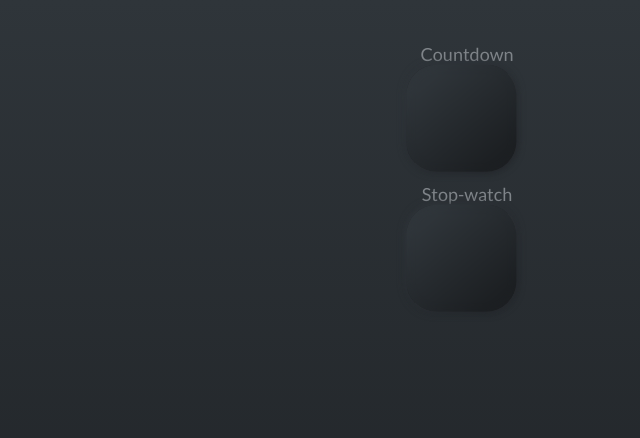
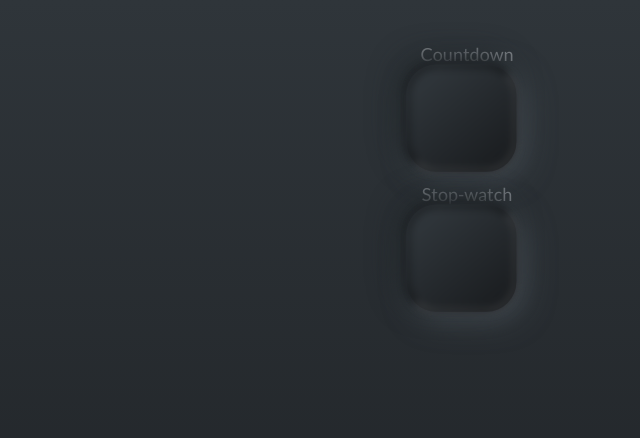
Before and after one commit to HVD27/IAESTE-WEBDESIGN, a plain HTML site: page index.html in a window 1280 px wide. Shown: the full height of the page, 640-1280 px from the left. Drawn offline with nearby package versions, Linux system fonts and the light colour scheme.

Commit message:
changed the classes for icons

```diff
--- a/styles.css
+++ b/styles.css
@@ -80,7 +80,7 @@
     /* right: 112px; */
 }
 
-.tile-menu-3{
+.tile-menu-4{
     /* position: absolute; */
     /* left: 1812.19px;
     top: 365.38px; */
@@ -89,18 +89,18 @@
     filter: blur(4px);
 }
 
-.tile-menu-2{
+.tile-menu-3{
     z-index: 3;
     background: linear-gradient(320.66deg, #2F353A 14.75%, #1C1F22 84.81%);
 }
 
-.tile-menu-1{
+.tile-menu-2{
     z-index: 2;
     background: linear-gradient(318.21deg, #2C3036 14.05%, #31343C 85.29%);
     filter: blur(2px);
 }
 
-.tile-menu-0{
+.tile-menu-1{
     z-index: 1;
     background: linear-gradient(318.21deg, #2C3036 14.05%, #31343C 85.29%);
     box-shadow: 7px 7px 30px #1F2427, -7px -7px 30px #485057;
```
